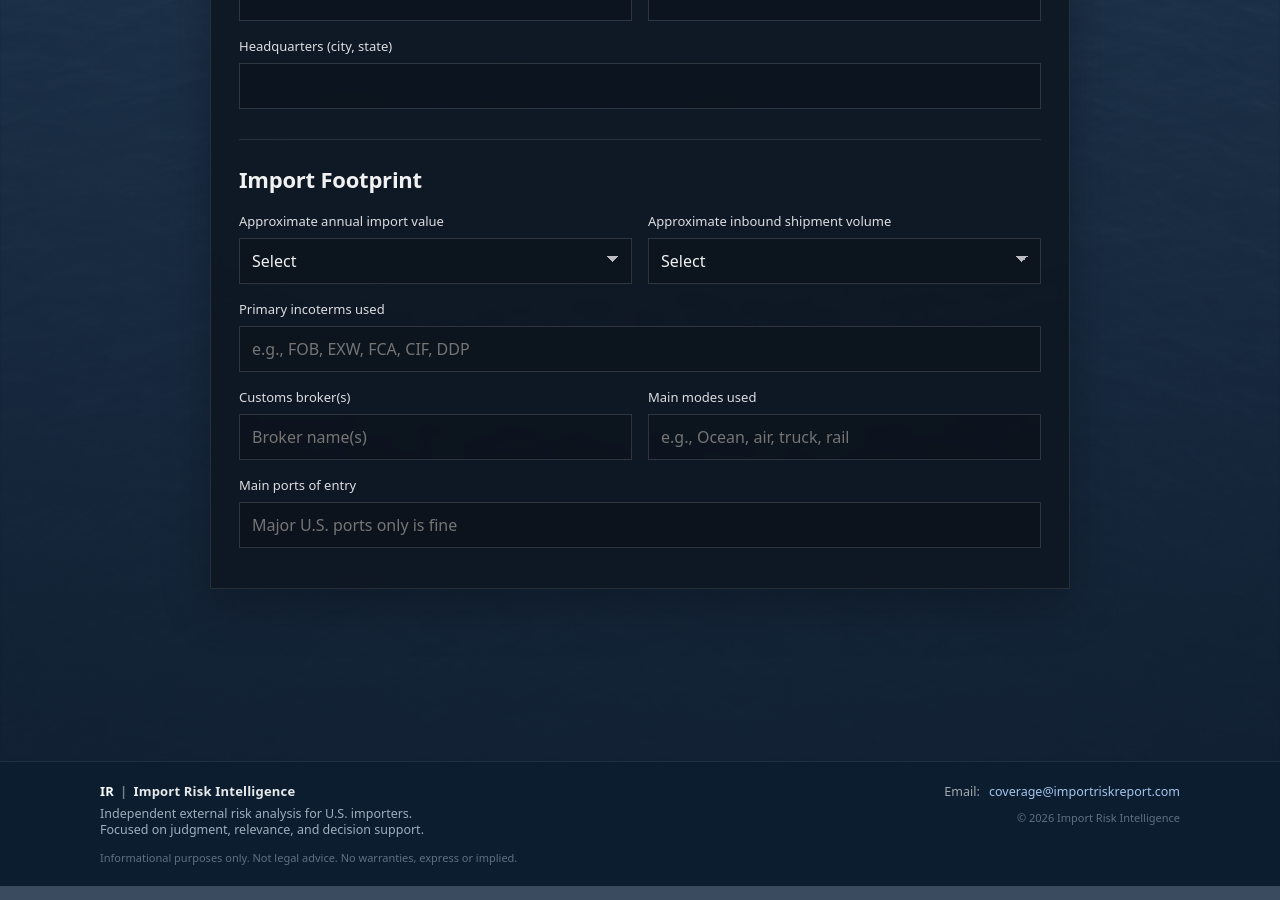
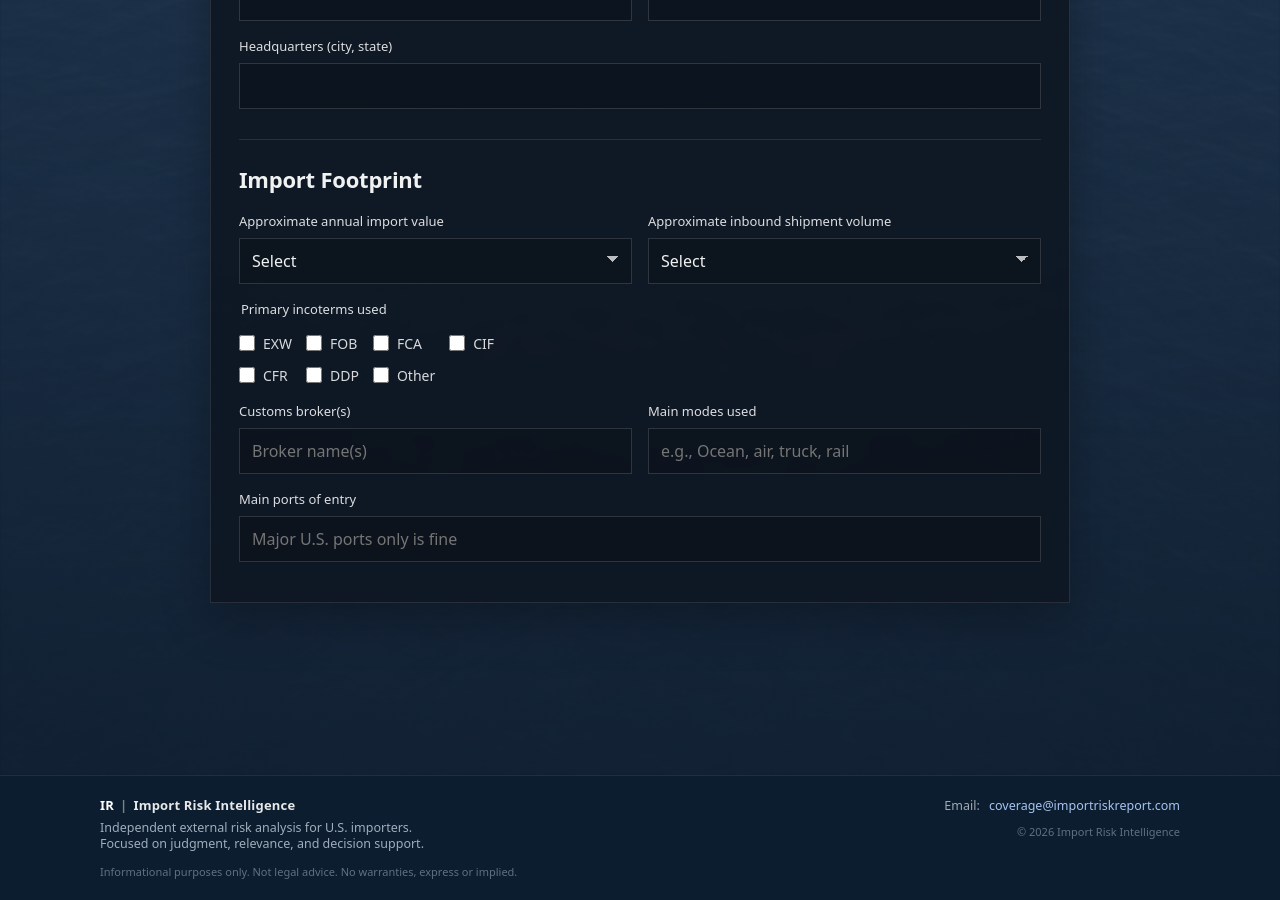
Before and after one commit to importrisk/import-risk-intelligence-site, a Jekyll site: the page built from client-profile.html, in a window 1280 px wide and 900 px high, scrolled down 851 px. Built offline with Jekyll 4.4.1, drawn with Linux system fonts in a browser that asks for light colours.

Commit message:
Update client-profile.html

```diff
--- a/client-profile.html
+++ b/client-profile.html
@@ -118,16 +118,47 @@ description: Private client profile form for configuring Import Risk Intelligenc
   </div>
 
   <div class="cp-row">
-    <label class="cp-label" for="cp-incoterms">Primary incoterms used</label>
-    <input
-      class="cp-input"
-      type="text"
-      id="cp-incoterms"
-      name="primary_incoterms"
-      placeholder="e.g., FOB, EXW, FCA, CIF, DDP"
-    >
-  </div>
+  <fieldset class="cp-fieldset">
+    <legend class="cp-label">Primary incoterms used</legend>
 
+    <div class="cp-check-grid">
+      <label class="cp-check">
+        <input type="checkbox" name="incoterms[]" value="EXW">
+        <span>EXW</span>
+      </label>
+
+      <label class="cp-check">
+        <input type="checkbox" name="incoterms[]" value="FOB">
+        <span>FOB</span>
+      </label>
+
+      <label class="cp-check">
+        <input type="checkbox" name="incoterms[]" value="FCA">
+        <span>FCA</span>
+      </label>
+
+      <label class="cp-check">
+        <input type="checkbox" name="incoterms[]" value="CIF">
+        <span>CIF</span>
+      </label>
+
+      <label class="cp-check">
+        <input type="checkbox" name="incoterms[]" value="CFR">
+        <span>CFR</span>
+      </label>
+
+      <label class="cp-check">
+        <input type="checkbox" name="incoterms[]" value="DDP">
+        <span>DDP</span>
+      </label>
+
+      <label class="cp-check">
+        <input type="checkbox" name="incoterms[]" value="Other">
+        <span>Other</span>
+      </label>
+    </div>
+  </fieldset>
+</div>
   <div class="cp-grid cp-grid-2">
     <div class="cp-row">
       <label class="cp-label" for="cp-brokers">Customs broker(s)</label>
```
